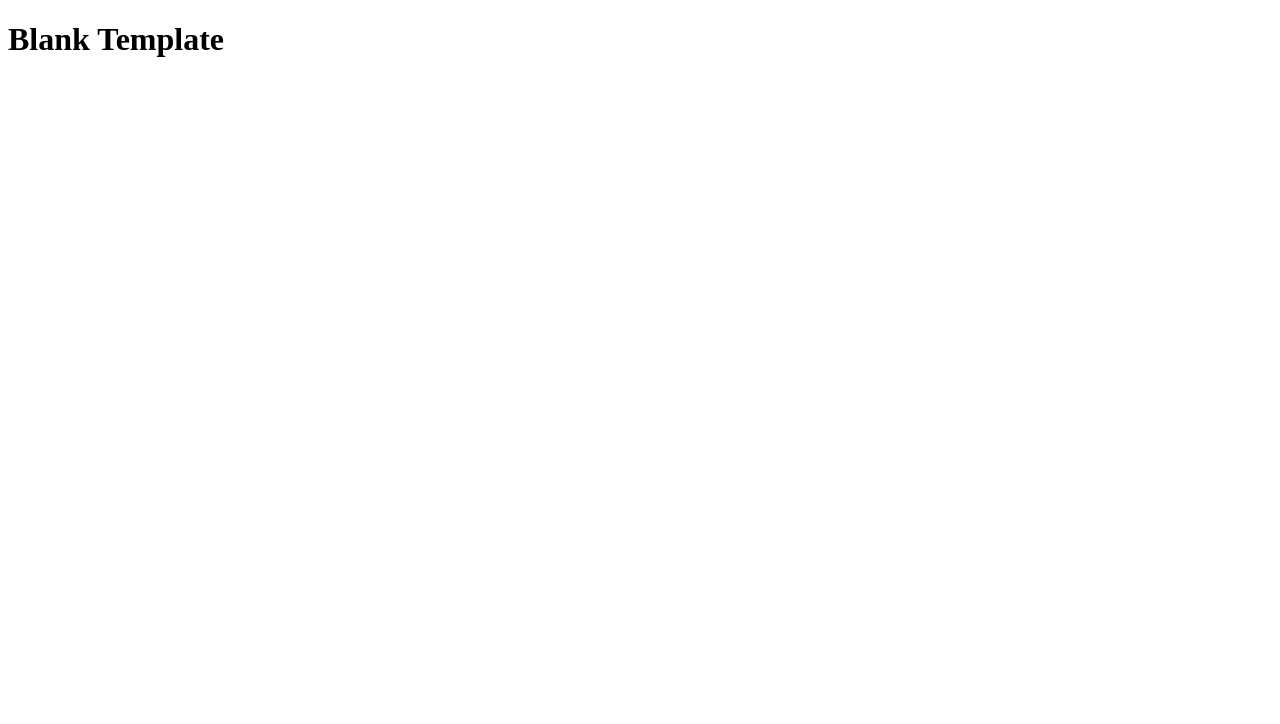
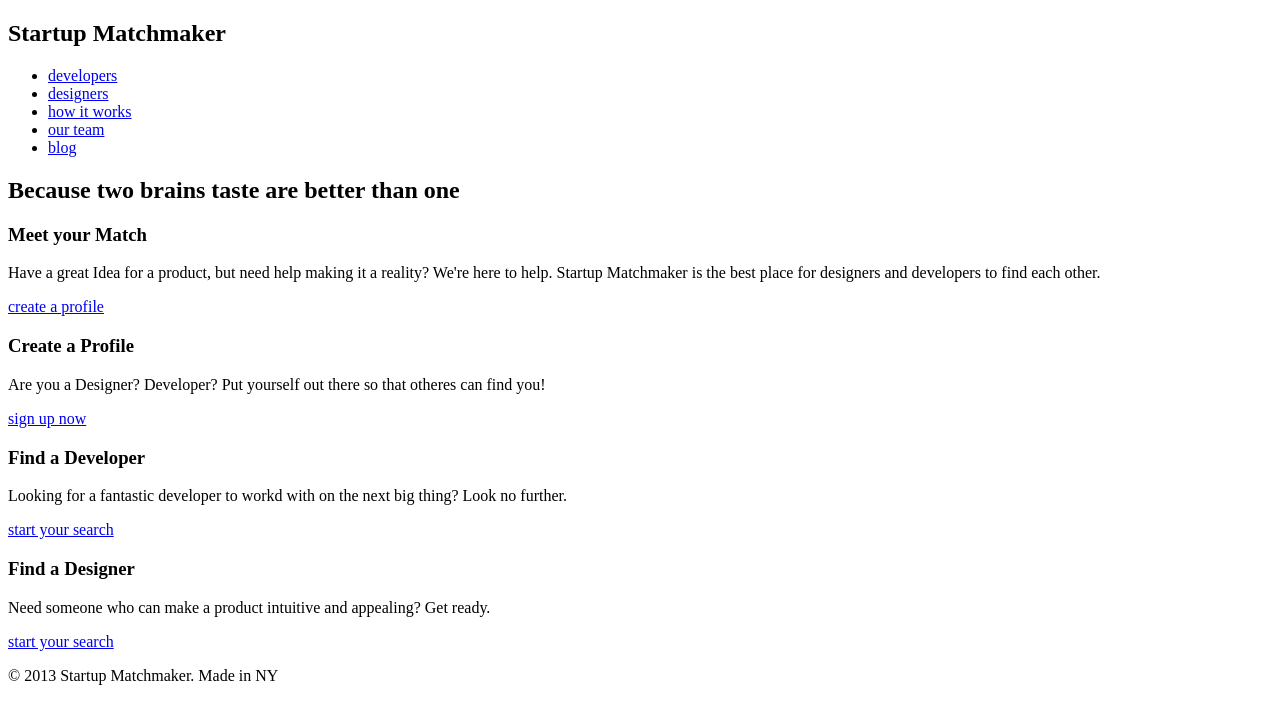
Before and after one commit to sei-curiosity/hw-week02day02-html-css-flexbox, a plain HTML site: page starter_code/index.html in a window 1280 px wide. Drawn offline with Linux system fonts and the light colour scheme.

Commit message:
updated html

```diff
--- a/starter_code/index.html
+++ b/starter_code/index.html
@@ -1,10 +1,80 @@
 <!DOCTYPE html>
 <html lang="en">
-<head>
+  <head>
     <title>Startup Matchmaker</title>
-    <link rel="stylesheet" href="main.css">
-</head>
-<body>
-    <h1>Blank Template</h1>
-</body>
+    <link rel="stylesheet" href="main.css" />
+    <link
+      href="https://fonts.googleapis.com/css?family=Merriweather:400,700|Source+Sans+Pro:400,600&display=swap"
+      rel="stylesheet"
+    />
+  </head>
+  <body>
+    <!-- NAVBAR -->
+    <nav>
+      <h1>Startup Matchmaker</h1>
+      <ul>
+        <li><a href="#" class="toUppercase">developers</a></li>
+        <li><a href="#" class="toUppercase">designers</a></li>
+        <li><a href="#">how it works</a></li>
+        <li><a href="#">our team</a></li>
+        <li><a href="#">blog</a></li>
+      </ul>
+    </nav>
+
+    <!-- HEADER -->
+    <header>
+      <h2>
+        Because two brains <span id="taste">taste</span>
+        <span id="are">are</span> better than one
+      </h2>
+    </header>
+
+    <!-- MAIN -->
+    <main>
+      <section class="top-left">
+        <div class="flex">
+          <h3>Meet your Match</h3>
+          <p>
+            Have a great Idea for a product, but need help making it a reality?
+            We're here to help. Startup Matchmaker is the best place for
+            designers and developers to find each other.
+          </p>
+          <a class="btn-primary" href="#">create a profile</a>
+        </div>
+      </section>
+
+      <section class="bottom">
+        <div class="wrapper">
+          <div class="flex">
+            <h3>Create a Profile</h3>
+            <p>
+              Are you a Designer? Developer? Put yourself out there so that
+              otheres can find you!
+            </p>
+            <a class="btn-secondary" href="#">sign up now</a>
+          </div>
+          <div class="flex">
+            <h3>Find a Developer</h3>
+            <p>
+              Looking for a fantastic developer to workd with on the next big
+              thing? Look no further.
+            </p>
+            <a class="btn-secondary" href="#">start your search</a>
+          </div>
+          <div class="flex">
+            <h3>Find a Designer</h3>
+            <p>
+              Need someone who can make a product intuitive and appealing? Get
+              ready.
+            </p>
+            <a class="btn-secondary" href="#">start your search</a>
+          </div>
+        </div>
+      </section>
+    </main>
+
+    <footer>
+      <p>&copy; 2013 Startup Matchmaker. Made in NY</p>
+    </footer>
+  </body>
 </html>
```
